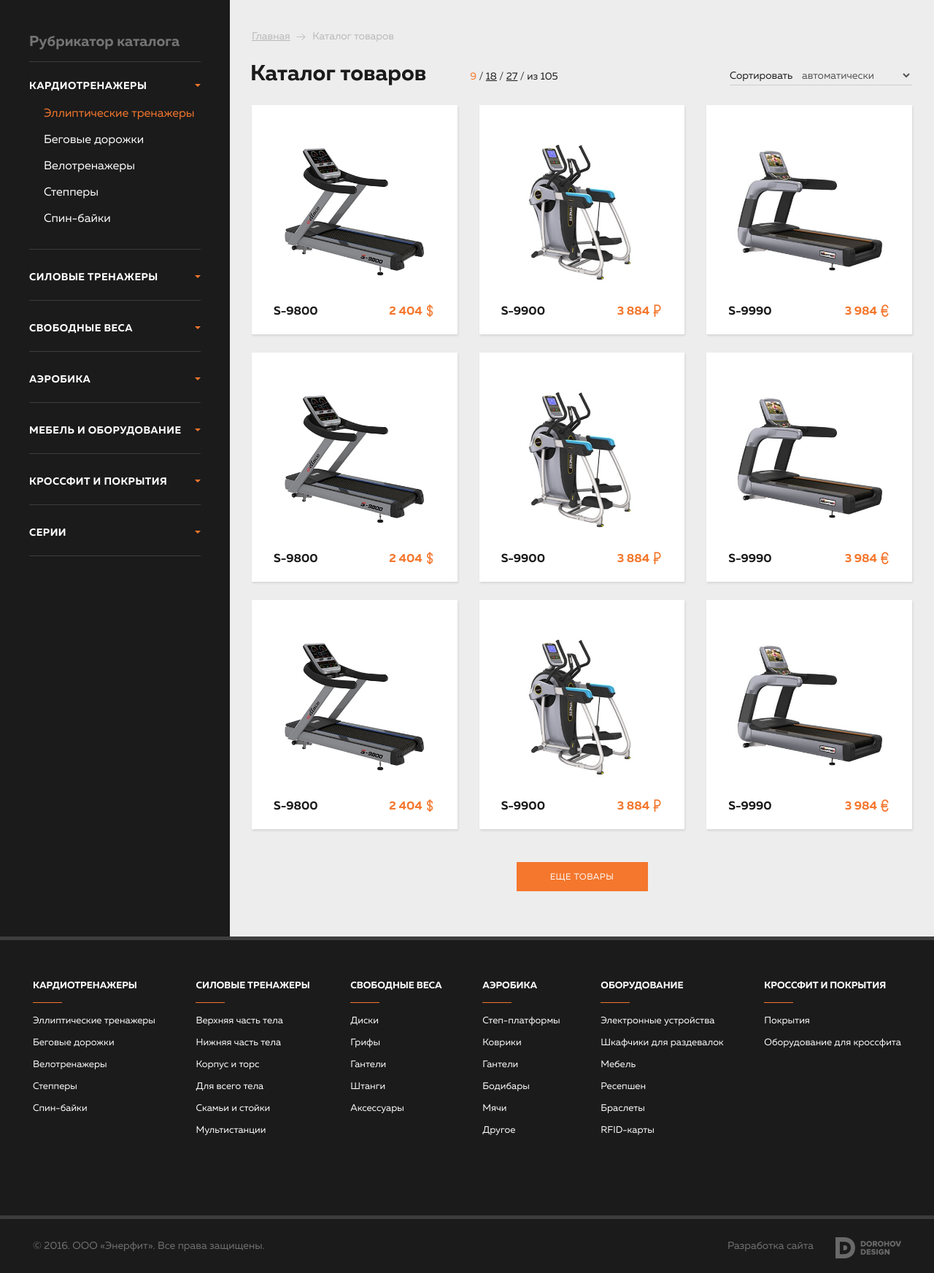
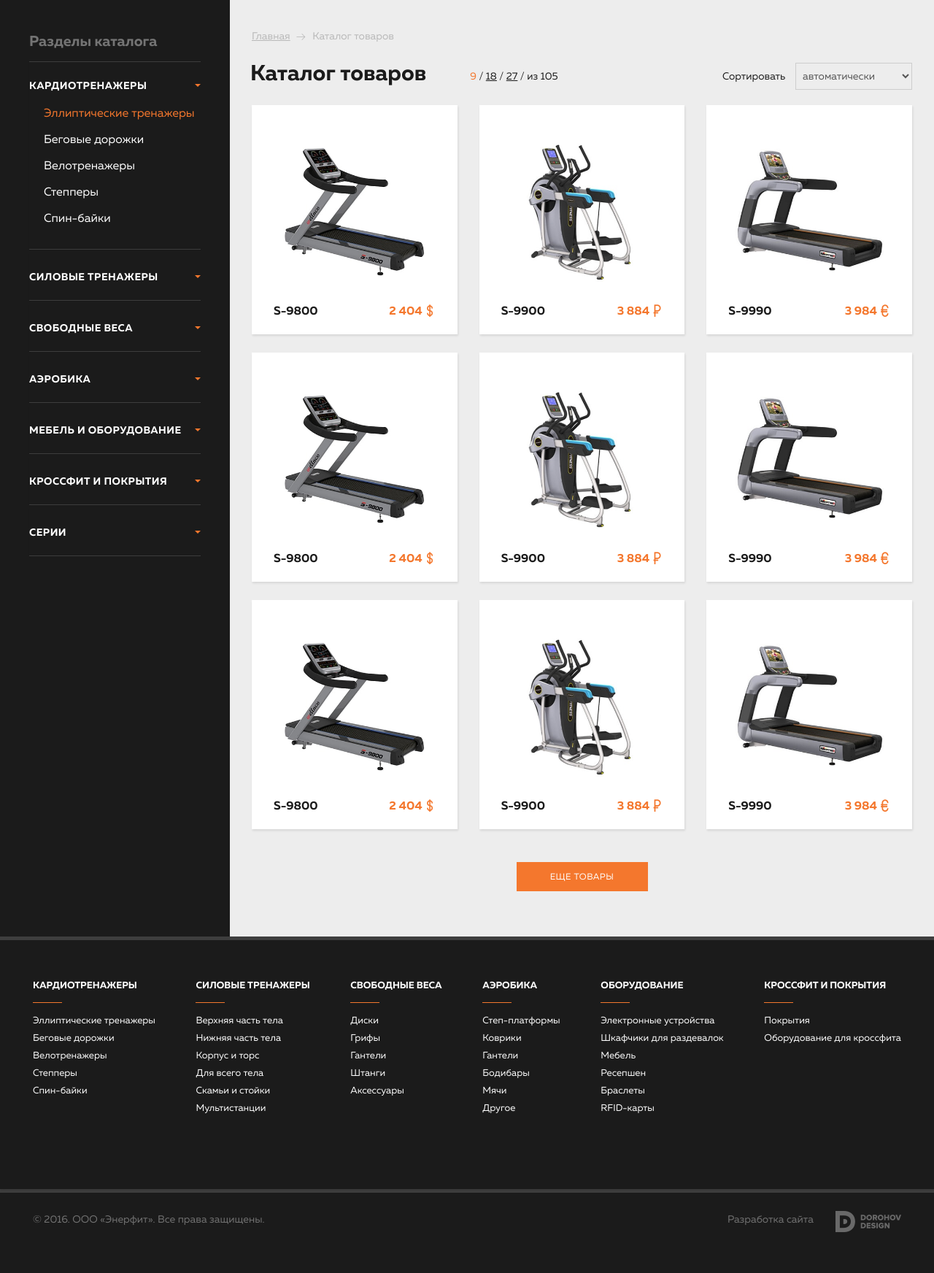
Before and after one commit to dorohov/enerfit, a PHP site: page /catalog.html in a window 1280 px wide. Shown: the part 94-1838 px from the top of the page at 73% size. After the commit the page ends 1782 px from the top, so only its background shows below. Run offline with PHP 8.4, Linux system fonts and the light colour scheme.

Commit message:
edit css

```diff
--- a/catalog.html
+++ b/catalog.html
@@ -103,7 +103,7 @@
 			<nav class="_czr__catalog-navbar">
 	<div class="_czr__cn__inner">
 		<div class="_czr__cn__navbar">
-			<h4 class="_czr__cn__heading">Рубрикатор каталога</h4>
+			<h4 class="_czr__cn__heading">Разделы каталога</h4>
 			<div class="panel-group" id="accordion">
   				<div class="panel _czr__cn__item">
     				<div class="_czr__cn__item-heading">
--- a/css/site/gulp-block.less
+++ b/css/site/gulp-block.less
@@ -705,15 +706,24 @@
 			&:before{
 				content: '';
 				position: absolute;
-				border-left: 7px solid fadeout(@b-orange, 100%);
-				border-right: 7px solid fadeout(@b-orange, 100%);
-				border-bottom: 7px solid fadeout(@b-orange, 0%);
+				border-left: 7px solid fadeout(@white, 100%);
+				border-right: 7px solid fadeout(@white, 100%);
+				border-bottom: 7px solid fadeout(@white, 0%);
 				top: 50%;
 				left: 50%;
 				transform: translate(-50%, -50%);
 			}
 			&:hover {
 				transform:scale(1.2);
+			}
+			@media @media-device {
+				width: 32px;
+				height: 32px;
+				&:before{
+					border-left: 6px solid fadeout(@white, 100%);
+					border-right: 6px solid fadeout(@white, 100%);
+					border-bottom: 6px solid fadeout(@white, 0%);
+				}
 			}
 		}
 	}
@@ -1118,7 +1128,7 @@
 	margin-bottom: 5px;
 	@media @media-device{
 		position: relative;
-		&:after{
+		/*&:after{
 			content: '';
 			position: absolute;
 			bottom: 0;
@@ -1174,9 +1184,9 @@
 		@media @media-size-xs{
 			bottom: 17px;
 			.owl-dot{
-				width: 8px;
-				height: 8px;
-				margin: 0 10px;
+				width: 7px;
+				height: 7px;
+				margin: 0 5px;
 			}
 		}
 	}
@@ -1185,8 +1195,8 @@
 	list-style: none;
 	margin-left: 0;
 	> li{
-		margin-bottom: 10px;
-		@media @media-size-lg{margin-bottom: 6px;}
+		margin-bottom: 0px;
+		@media @media-device{margin-bottom: 3px;}
 		&._heading{
 			font-family: @muller-bold;
 			text-transform: uppercase;
@@ -1218,22 +1228,27 @@
 			color: @white;
 			text-decoration: none;
 			transition: @transition-site;
+			border-bottom: 1px solid fadeout(@black, 100%);
 			@media @media-size-xs{
 				display: inline-block;
 				padding: 4px 0;
+				border-bottom: 0;
 			}
 			@media @media-size-sm{
 				display: inline-block;
 				padding: 7px 0;
+				border-bottom: 0;
 			}
 			&:hover{
 				text-decoration: none;
 				color: darken(@white, 30%);
+				border-bottom: 1px solid darken(@white, 50%);
 			}
 		}
 		&.active{
 			> a{
 				color: darken(@white, 30%);
+				border-bottom: 1px solid darken(@white, 50%);
 			}
 		}
 	}
@@ -1650,11 +1665,12 @@
 		}
 		@media @media-size-xs {
 			padding: 0;
+			margin-bottom: 20px;
 		}
 		> li{
 			margin-bottom: 20px;
 			@media @media-size-xs {
-				margin-bottom: 10px;
+				margin-bottom: 5px;
 			}
 			&:last-child{margin-bottom: 0}
 			> a{
@@ -2574,9 +2589,9 @@
 		@media @media-size-xs{
 			bottom: 17px;
 			.owl-dot{
-				width: 8px;
-				height: 8px;
-				margin: 0 10px;
+				width: 7px;
+				height: 7px;
+				margin: 0 5px;
 			}
 		}
 	}
@@ -2648,7 +2663,7 @@
 		bottom: 25px;
 		left: 0px;
 		right: 0px;
-		> li{margin: 0 20px;}
+		> li{margin: 0 10px;}
 	}
 	@media @media-size-xs{
 		bottom: 17px;
@@ -2663,7 +2678,7 @@
 		bottom: 0;
 		right: 25px;
 		flex-direction: column;
-		> li{margin: 20px 0;}
+		> li{margin: 15px 0;}
 	}
 }
 
@@ -2995,14 +3012,14 @@
 			bottom: 25px;
 			left: 0px;
 			right: 0px;
-			.owl-dot{margin: 0 20px;}
+			.owl-dot{margin: 0 10px;}
 		}
 		@media @media-size-xs{
 			bottom: 17px;
 			.owl-dot{
-				width: 8px;
-				height: 8px;
-				margin: 0 10px;
+				width: 7px;
+				height: 7px;
+				margin: 0 5px;
 			}
 		}
 	}
@@ -3722,8 +3739,6 @@
 	height: 600px;
 	@media @media-size-xs{
 		height: auto;
-		padding-top: 25px;
-		padding-bottom: 50px;
 		.btn-orange{display: block;}
 	}
 	@media @media-size-sm-p{height: 615px;}
@@ -3744,33 +3759,33 @@
 			.owl-item{height: 100%}
 		}
 	}
-
+	@media @media-size-xs{
+		.carousel-inner {
+			padding-top: 25px;
+			padding-bottom: 50px;
+		}
+	}
 	.owl-dots{
 		position: absolute;
-		display: flex;
-		flex-direction: column;
-		top: 0px;
-		bottom: 0px;
-		left: 25px;
-		list-style: none;
-		padding: 20px 0;
+		display: flex!important;
 		justify-content: center;
 		z-index: 10;
-		margin-left: 0;
-		@media @media-screen{display: none;}
-		@media @media-size-xs{display: none !important;}
+		bottom: 20px;
+		left: 20px;
+		right: 20px;
 		.owl-dot{
-			border:1px solid @b-orange;
-			width: 12px;
-			height: 12px;
+			border: 1px solid @b-orange;
+			width: 7px;
+			height: 7px;
 			border-radius: 50%;
 			transition: @transition-site;
-			margin: 15px 0;
 			cursor: pointer;
+			margin: 0 5px;
 			&.active{
 				background: @b-orange;
 			}
 		}
+		@media @media-screen{display: none!important;}
 	}
 }
 ._czr__ih-inner{
--- a/css/site/main.less
+++ b/css/site/main.less
@@ -436,33 +436,38 @@ blockquote {
 }
 ._cb__catalog-filter{
 	//display: flex;
+	//align-items: center;
 	font-size: 14px;
-	align-items: center;
-	border-bottom: 1px solid  #cdcdcd;
-	max-width: 250px;
+	max-width: 260px;
 	width: 100%;
 	.form-control{
 		font-family: @muller;
 		font-size: 14px;
 		background: none;
-		border: none;
+		border: 1px solid  #cdcdcd;
 		box-shadow: none;
 	    border-radius: 0;
-    	padding: 0 0 0 5px;
+    	padding: 8px 0 8px 5px;
     	height: 100%;
     	position: relative;
     	display: inline-block;
     	max-width: 160px;
     	float: right;
-    	margin-top: 4px;
+    	//margin-top: 4px;
+    	margin-left: 5px;
+	}
+	span{
+		vertical-align: middle;
+		display: inline-block;
+		line-height: 37px;
 	}
 	@media @media-size-xs {
-		max-width: 230px;
+		max-width: 240px;
+		margin-top: 8px;
 		.form-control{
 	    	max-width: 140px;
-	    	margin-top: 2px;
 		}
-	}
+	}/*
 	@media @media-size-sm {
 		.form-control{
 	    	margin-top: 2px;
@@ -472,7 +477,7 @@ blockquote {
 		.form-control{
 	    	margin-top: 2px;
 		}
-	}
+	}*/
 }
 ._czr__loader{
 	position: fixed;
--- a/src/block/site/default/navbar-catalog/.html
+++ b/src/block/site/default/navbar-catalog/.html
@@ -1,7 +1,7 @@
 <nav class="{class}">
 	<div class="_czr__cn__inner">
 		<div class="_czr__cn__navbar">
-			<h4 class="_czr__cn__heading">Рубрикатор каталога</h4>
+			<h4 class="_czr__cn__heading">Разделы каталога</h4>
 			<div class="panel-group" id="accordion">
   				<div class="panel _czr__cn__item">
     				<div class="_czr__cn__item-heading">
--- a/src/block/site/default/navbar-catalog/.less
+++ b/src/block/site/default/navbar-catalog/.less
@@ -112,7 +112,6 @@
 		> a{
 			font-size: 16px;
 			display: block;
-			margin-bottom: 10px;
 		}
 		&:last-child{
 			> a{margin-bottom: 0}
--- a/src/block/site/default/navbar/.less
+++ b/src/block/site/default/navbar/.less
@@ -162,11 +162,12 @@
 		}
 		@media @media-size-xs {
 			padding: 0;
+			margin-bottom: 20px;
 		}
 		> li{
 			margin-bottom: 20px;
 			@media @media-size-xs {
-				margin-bottom: 10px;
+				margin-bottom: 5px;
 			}
 			&:last-child{margin-bottom: 0}
 			> a{
--- a/src/block/site/page/index/_b-slider/.less
+++ b/src/block/site/page/index/_b-slider/.less
@@ -39,10 +39,12 @@
 	transform: translateY(-50%);
 	cursor: pointer;
 	&.left {
-		left: 20px;
+		left: 50px;
+		@media @media-size-xxl{left: 100px;}
 	}
 	&.right {
-		right: 20px;
+		right: 50px;
+		@media @media-size-xxl{right: 100px;}
 	}
 	img{
 		transition: @transition-site;
```
Also changed, not shown: other parts of css/site/gulp-block.less (+72 -26 lines), index.html (+51 -8 lines), src/block/fecss/_go-to-top/.less (+14 -4 lines), src/block/site/default/footer/.less (+14 -9 lines), src/block/site/page/catalog-item/.less (+18 -16 lines), src/block/site/page/index/_b-header/.html (+8 -2 lines), src/block/site/page/index/_b-header/.less (+58 -27 lines), src/block/site/page/index/_b-services/.html (+43 -6 lines), src/block/site/page/index/_b-services/.less (+11 -2 lines), css/site.css, js/document-ready.js, src/_/concat.window-resize.js, src/block/site/default/head/.window-resize.js.
